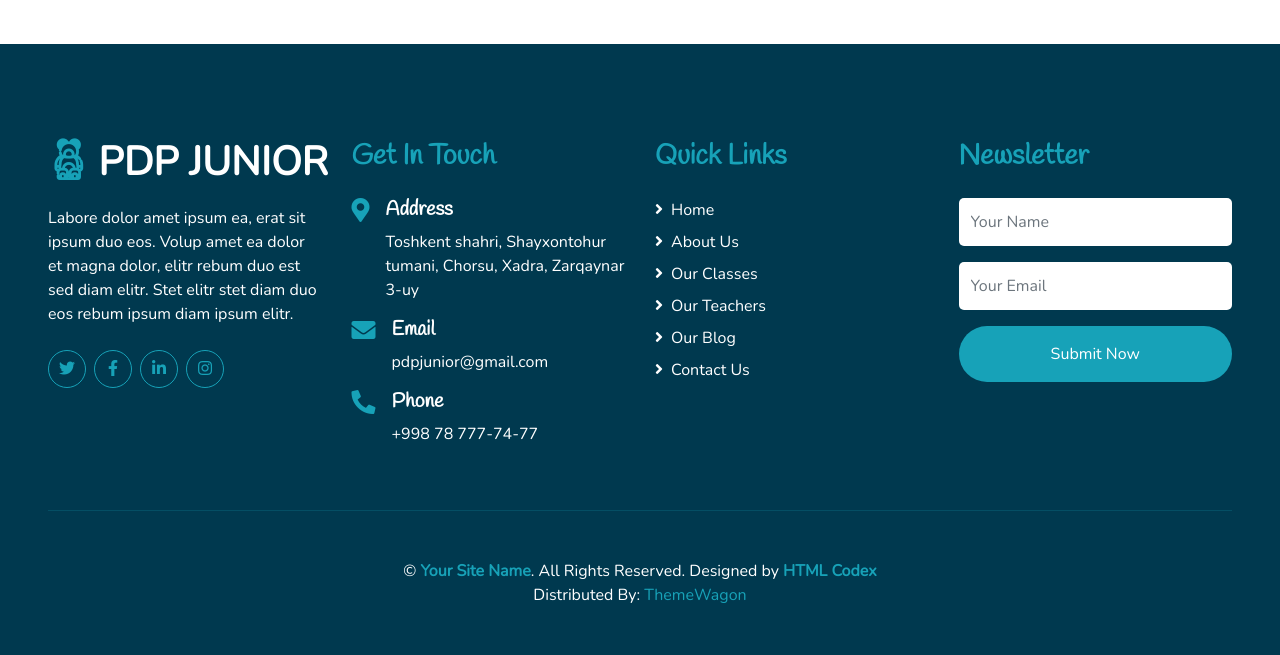
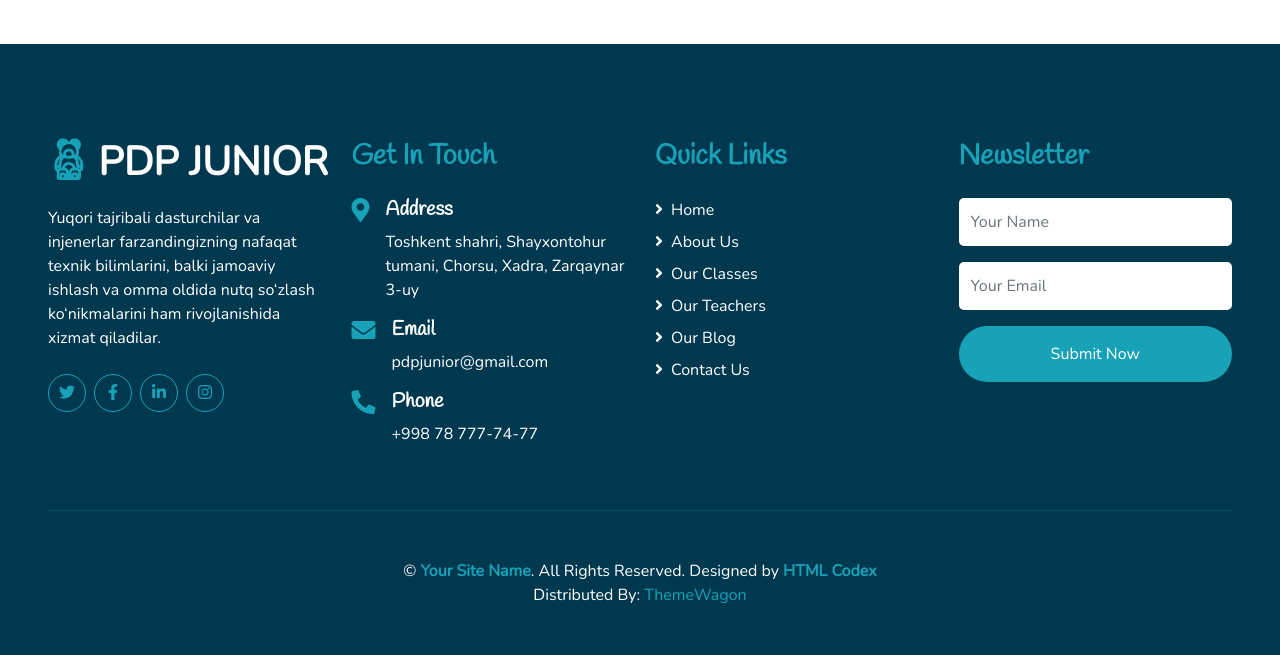
Before and after one commit to abdumalik-najmiddinov/pdp_junior, a FastAPI app: template app/templates/index.html in a window 1280 px wide. Shown: the part 700-1355 px from the top of the page. Run offline with FastAPI, Linux system fonts and the light colour scheme; the template is opened without the code that fills it, so the values that code supplies are empty; parts of the project's set-up code (start-up, migrations or seed data) failed here and were passed over; some libraries are stand-ins or nearby versions.

Commit message:
Change description text in index.html
Updated the description text in index.html to reflect new content.

```diff
--- a/app/templates/index.html
+++ b/app/templates/index.html
@@ -113,9 +113,7 @@ Ushbu ta'lim shakli sizga ko'plab imkoniyat va qulayliklarni taqdim etadi. Lokat
             <span class="text-white">PDP JUNIOR</span>
           </a>
           <p>
-            Labore dolor amet ipsum ea, erat sit ipsum duo eos. Volup amet ea
-            dolor et magna dolor, elitr rebum duo est sed diam elitr. Stet elitr
-            stet diam duo eos rebum ipsum diam ipsum elitr.
+            Yuqori tajribali dasturchilar va injenerlar farzandingizning nafaqat texnik bilimlarini, balki jamoaviy ishlash va omma oldida nutq so‘zlash ko‘nikmalarini ham rivojlanishida xizmat qiladilar.
           </p>
           <div class="d-flex justify-content-start mt-4">
             <a
```
